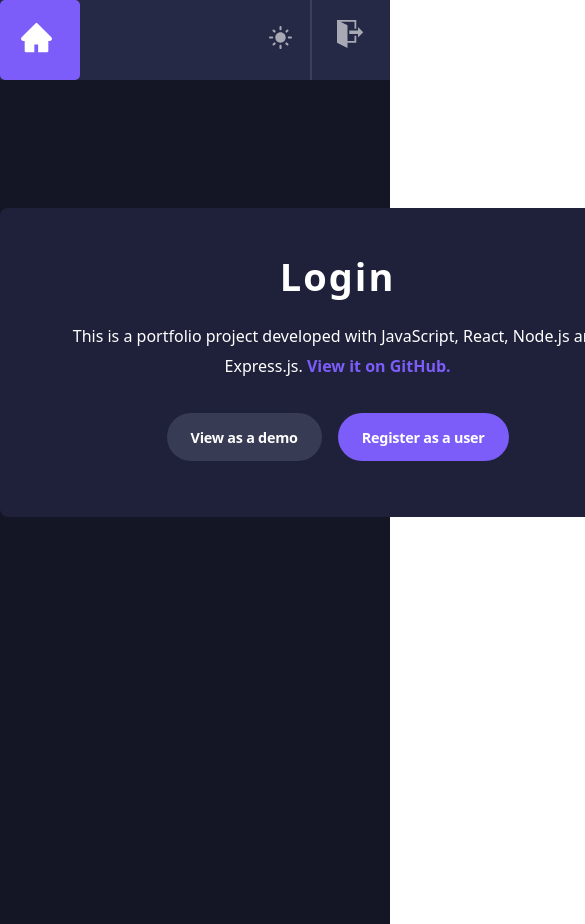
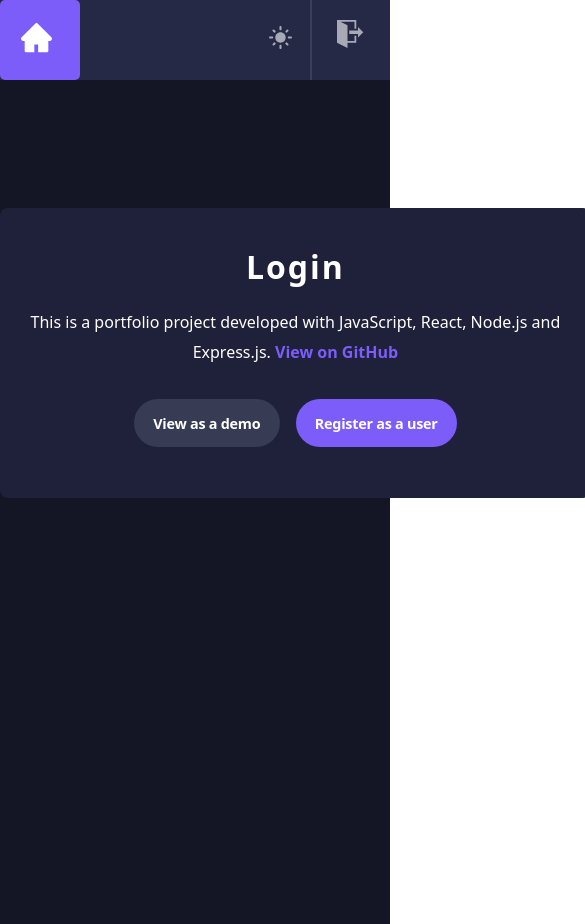
Before and after one commit to Mar550/Invoice-Maker, a React (Create React App) app in the folder client/: page / in a window 390 px wide. Shown: the top 924 px of the page, 585 px wide, since content can reach past the window. Built offline with nearby package versions, Linux system fonts and the light colour scheme.

Commit message:
Responsive UI auth pages

```diff
--- a/client/src/App.js
+++ b/client/src/App.js
@@ -22,8 +22,10 @@ function App() {
   const [darkMode, setDarkMode] = useState(true)
 
   // USER OR GUEST
-  const [user, setUser] = useState(localStorage.getItem("user") == null ? localStorage.getItem("guest") : Object.values(JSON.parse(localStorage.getItem("user")))[3])
 
+  const [user, setUser] = useState(localStorage.getItem("user") == null ? null : Object.values(JSON.parse(localStorage.getItem("user")))[3] == null ? Object.values(JSON.parse(localStorage.getItem("user")))[1] : Object.values(JSON.parse(localStorage.getItem("user")))[3])
+
+  console.log(user)
   return (
     <ThemeContext.Provider value={{ darkMode, setDarkMode }}>
       <UserContext.Provider value={{ user, setUser }}>
--- a/client/src/pages/Landing.js
+++ b/client/src/pages/Landing.js
@@ -8,6 +8,8 @@ import { session } from '../features/authSlice'
 import { publicRequest } from '../request';
 import { v4 as uuidv4 } from "uuid";
 import { Navigate, useNavigate } from 'react-router';
+import { tablet } from '../responsive';
+import {AiFillGithub} from 'react-icons/ai';
 
 const Landing = () => {
 
@@ -18,8 +20,7 @@ const Landing = () => {
 
     const { user, isLoading, isError, isSuccess, message } = useSelector(
         (state) => state.auth
-      )
-
+    )
 
     const randomId = uuidv4()
 
@@ -46,7 +47,6 @@ const Landing = () => {
         dispatch(session({id}))
         navigate('/home');
     }
-
     //Both normal and redux authentication are working, and we'll only need "user" in local storage
 
     return (
@@ -56,7 +56,7 @@ const Landing = () => {
     <Wrapper>
         <Container>
                 <Title> Login </Title>
-                <Text> This is a portfolio project developed with JavaScript, React, Node.js and Express.js.  <Span> <a href="https://github.com/Mar550/Invoice-Maker" style={{ textDecoration:"none", color:"#7c5dfa" }}> View it on GitHub. </a> </Span> </Text>
+                <Text> This is a portfolio project developed with JavaScript, React, Node.js and Express.js.  <Span> <a href="https://github.com/Mar550/Invoice-Maker" style={{ textDecoration:"none", color:"#7c5dfa" }}> View on GitHub </a> </Span> </Text>
                 <Action>
                     <Button1 onClick={handleSubmit}> View as a demo </Button1>
                     <Button2 onClick={registerAuth}> Register as a user </Button2>
@@ -67,7 +67,7 @@ const Landing = () => {
     <WrapperLight>
         <ContainerLight>
                 <TitleLight> Login </TitleLight>
-                <TextLight> This is a portfolio project developed with JavaScript, React, Node.js and Express.js. View it <Span> <a href="https://github.com/Mar550/Invoice-Maker" style={{ textDecoration:"none", color:"#7c5dfa" }}> View it on GitHub. </a> </Span> </TextLight>
+                <TextLight> This is a portfolio project developed with JavaScript, React, Node.js and Express.js. <Span> <a href="https://github.com/Mar550/Invoice-Maker" style={{ textDecoration:"none", color:"#7c5dfa" }}> View on GitHub </a>  </Span> </TextLight>
                 <Action>
                     <Button1Light> View as a demo </Button1Light>
                     <Button2Light> Register as a user </Button2Light>
@@ -98,6 +98,8 @@ const Container = styled.div`
     margin-right:auto;
     padding: 2.5rem 2rem 2.5rem 2rem;
     border-radius: 0.5rem;
+    ${tablet({width: "70vh"})}
+    ${tablet({padding: "2.2rem 1.6rem 2.2rem 1.6rem"})}
 `
 
 const ContainerLight = styled.div`
@@ -107,6 +109,9 @@ const ContainerLight = styled.div`
     margin-right:auto;
     padding: 2.5rem 2rem 2.5rem 2rem;
     border-radius: 0.5rem;
+    ${tablet({width: "70vh"})}
+    ${tablet({padding: "2.2rem 1.6rem 2.2rem 1.6rem"})}
+
 `
 const Title = styled.p`
     color: white;
@@ -114,6 +119,8 @@ const Title = styled.p`
     font-weight: bold;
     font-size: 38px;
     letter-spacing: 2px;
+    ${tablet({fontSize: "32px"})}
+
 `
 const Text = styled.p`
     color: white;
@@ -127,11 +134,13 @@ const TitleLight = styled.p`
     font-weight: bold;
     font-size: 2.2rem;
     letter-spacing: 2px;
+    ${tablet({fontSize: "32px"})}
 `
 const TextLight = styled.p`
     color: black;
     text-align:center;
     font-size: 1rem;
+    line-height: 30px;
 `
 
 const Action = styled.div`
@@ -163,6 +172,8 @@ const Button1 = styled.button`
     letter-spacing: -.25px;
     font-weight: 700;
     color: white;
+    ${tablet({padding: "0 1.2rem"})}
+
 `
 
 const Button2 = styled.button`
@@ -180,6 +191,8 @@ const Button2 = styled.button`
     letter-spacing: -.25px;
     font-weight: 700;
     color: white;
+    ${tablet({padding: "0 1.2rem"})}
+
 `
 
 const Button1Light = styled.button`
@@ -196,6 +209,8 @@ letter-spacing: -.25px;
 font-weight: 700;
 background: #373b53;
 color: #888eb0;
+${tablet({padding: "0 1.2rem"})}
+
 `
 
 const Button2Light = styled.button`
@@ -214,6 +229,7 @@ const Button2Light = styled.button`
     font-weight: 700;
     background: #7c5dfa;
     color: #fff;
+    ${tablet({padding: "0 1.2rem"})}
 `
 
 
--- a/client/src/pages/Login.js
+++ b/client/src/pages/Login.js
@@ -8,6 +8,7 @@ import { useSelector, useDispatch } from 'react-redux'
 import axios from "axios";
 import { login, reset } from '../features/authSlice';
 import { ThemeContext } from '../App';
+import { tablet } from '../responsive';
 import { store } from "../store";
 import { Link } from 'react-router-dom'
 
@@ -136,6 +137,7 @@ const Container = styled.div`
   width:38%;
   color:white;
   margin-top: 3rem;
+  ${tablet({width: "70%"})}
 `
 const ContainerLight = styled.div`
   display: flex;
@@ -149,6 +151,7 @@ const ContainerLight = styled.div`
   background-color: white;
   width:38%;
   margin-top: 3rem;
+  ${tablet({width: "70%"})}
 `
 
 const Form = styled.form`
@@ -209,6 +212,7 @@ const Submit = styled.button`
   &:hover {
     background-color: #3c0d99;
   }
+  ${tablet({fontSize: "1.1rem"})}
 `
 const Text = styled.p`
   color: #2c2a2b;
--- a/client/src/pages/Register.js
+++ b/client/src/pages/Register.js
@@ -6,6 +6,8 @@ import { useNavigate } from 'react-router-dom';
 import { register, reset } from '../features/authSlice';
 import Header from "../components/navigation/Header";
 import { ThemeContext } from "../App";
+import { tablet } from '../responsive';
+
 
 const Register = () => {
 
@@ -158,6 +160,8 @@ const Container = styled.div`
   background-color: #1e2139;
   width:38%;
   color:white;
+  ${tablet({width: "70%"})}
+
 `
 const ContainerLight = styled.div`
   display: flex;
@@ -170,6 +174,7 @@ const ContainerLight = styled.div`
   margin-right: auto;
   background-color: white;
   width:38%;
+  ${tablet({width: "70%"})}
 `
 
 const Form = styled.form`
@@ -230,6 +235,8 @@ const Submit = styled.button`
   &:hover {
     background-color: #3c0d99;
   }
+  ${tablet({fontSize: "1.1rem"})}
+
 `
 const Text = styled.p`
   color: #2c2a2b;
```
Also changed, not shown: client/src/components/navigation/Header.js (+7 -4 lines).
